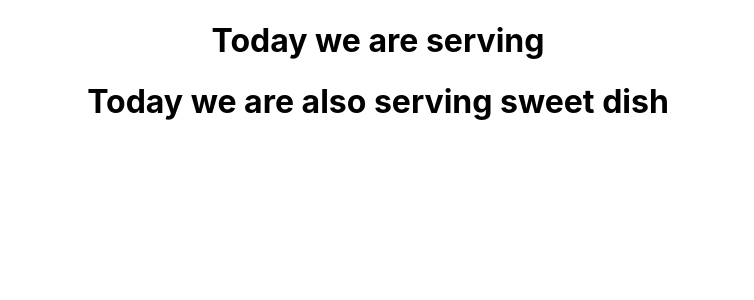
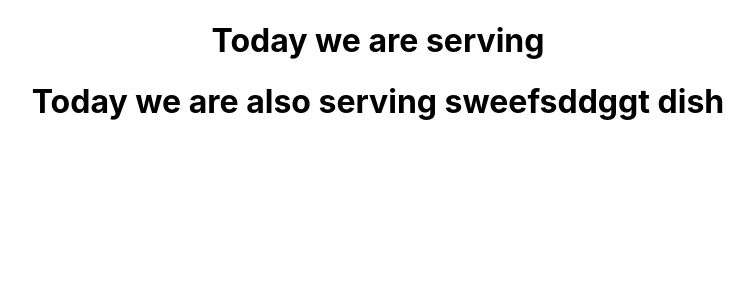
Before and after one commit to sajjadahmad300/ali, a React (Create React App) app: page / in a window 1280 px wide. Shown: the top 300 px of the page, without its empty margins (262-1016 px from the left). Built offline with nearby package versions, Linux system fonts and the light colour scheme.

Commit message:
Update dinner.js

```diff
--- a/src/dinner.js
+++ b/src/dinner.js
@@ -3,7 +3,7 @@ function Dinner() {
   return (
     <div>
       <h1>Today we are serving </h1>
-      <h1>Today we are also serving sweet dish </h1>
+      <h1>Today we are also serving sweefsddggt dish </h1>
     </div>
   );
 }
```
